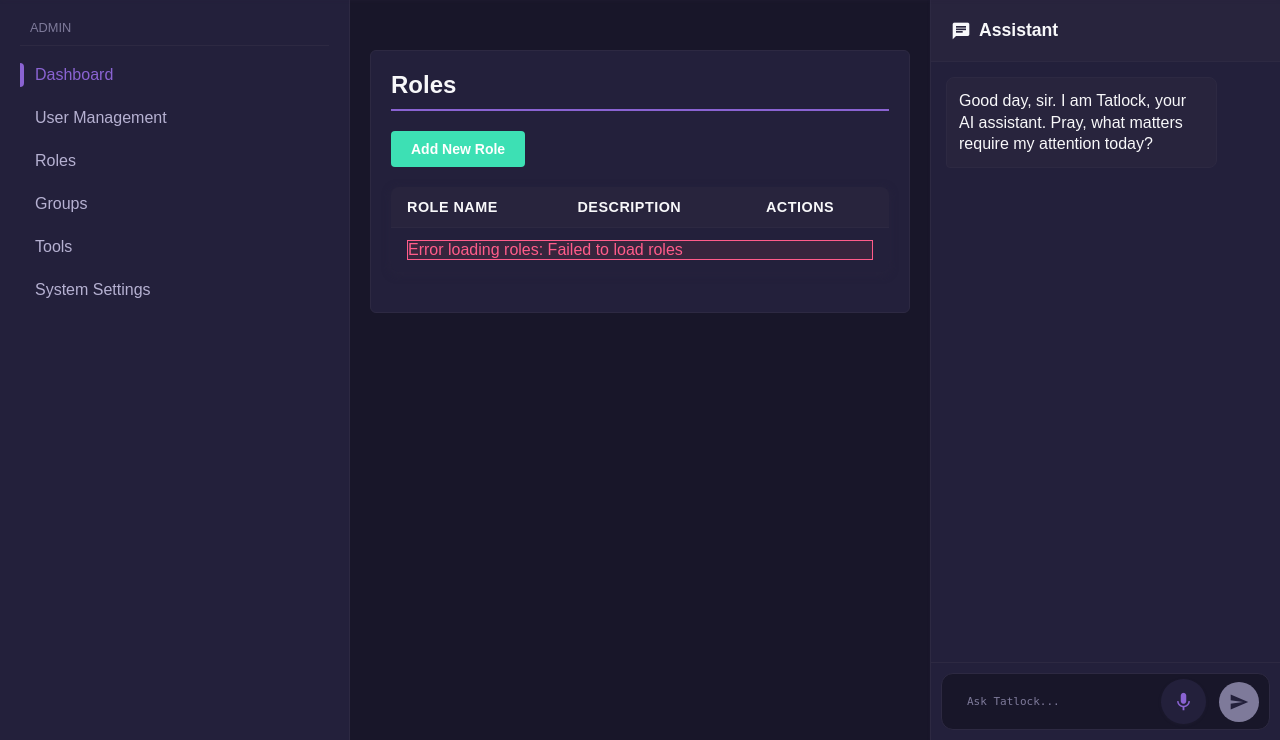
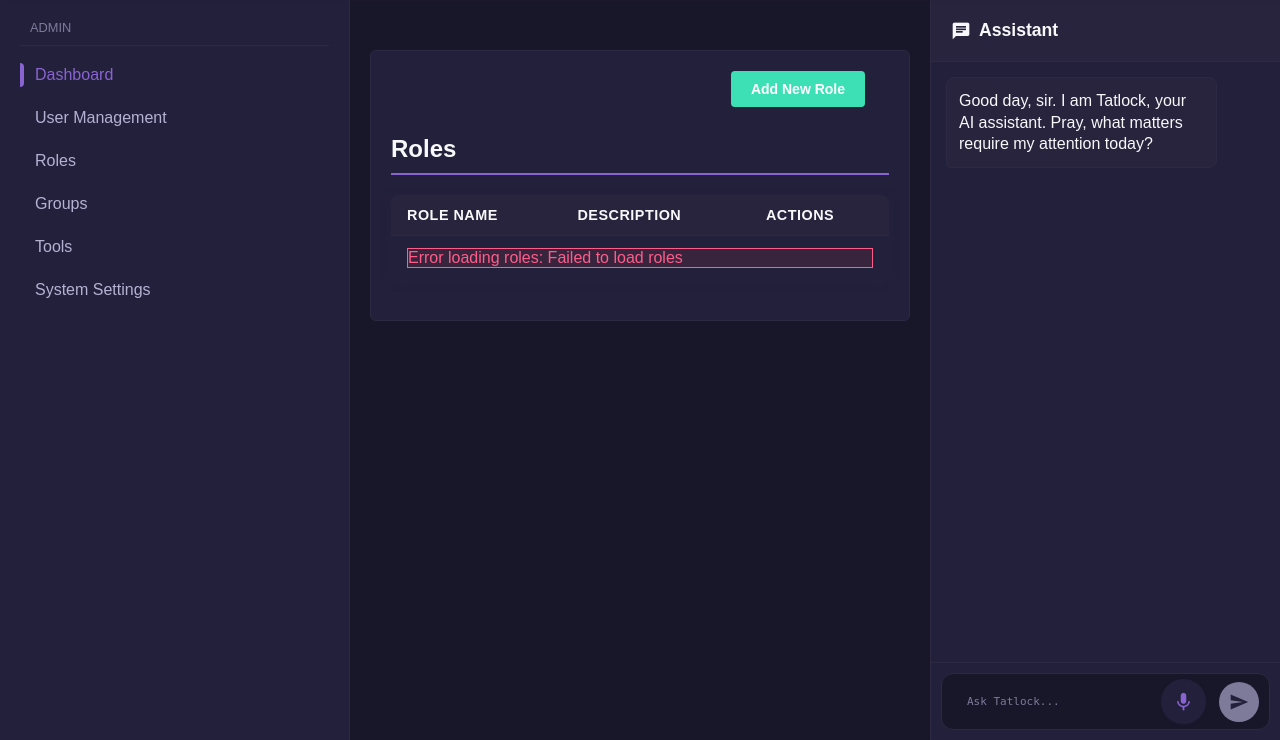
Before and after one commit to postmeridiem/tatlock, a Python web app: template stem/templates/page.admin.html in a window 1280 px wide, after a click on "Roles". Shown: the part 60-800 px from the top of the page. Run offline with Jinja, Linux system fonts and the light colour scheme; the template is opened without the code that fills it: most values are stand-ins (such as "Sample title", 1, 10 or a date in 2020); some libraries are stand-ins or nearby versions.

Commit message:
style: apply right-aligned add button pattern to all admin table sections
- Move Add New Role and Add New Group buttons above section headers, right-aligned, matching User Management
- Remove previous add-btn-container or inline button placement for consistency
- Ensures all admin tables with create functionality follow the same modern UI pattern

```diff
--- a/stem/templates/page.admin.html
+++ b/stem/templates/page.admin.html
@@ -59,9 +59,11 @@
 
     <!-- Roles Section -->
     <div id="roles-section" class="section" style="display: none;">
+        <div class="add-btn-row" style="display: flex; justify-content: flex-end; padding: 0 24px; margin-bottom: 0.5em;">
+            <button class="add-btn" onclick="showRoleModal()">Add New Role</button>
+        </div>
         <div class="section-title">Roles</div>
         <div id="roles-content">
-            <div class="add-btn-container"><button class="add-btn" onclick="showRoleModal()">Add New Role</button></div>
             <table class="user-table">
                 <thead>
                     <tr>
@@ -79,9 +81,11 @@
 
     <!-- Groups Section -->
     <div id="groups-section" class="section" style="display: none;">
+        <div class="add-btn-row" style="display: flex; justify-content: flex-end; padding: 0 24px; margin-bottom: 0.5em;">
+            <button class="add-btn" onclick="showGroupModal()">Add New Group</button>
+        </div>
         <div class="section-title">Groups</div>
         <div id="groups-content">
-            <div class="add-btn-container"><button class="add-btn" onclick="showGroupModal()">Add New Group</button></div>
             <table class="user-table">
                 <thead>
                     <tr>
```
